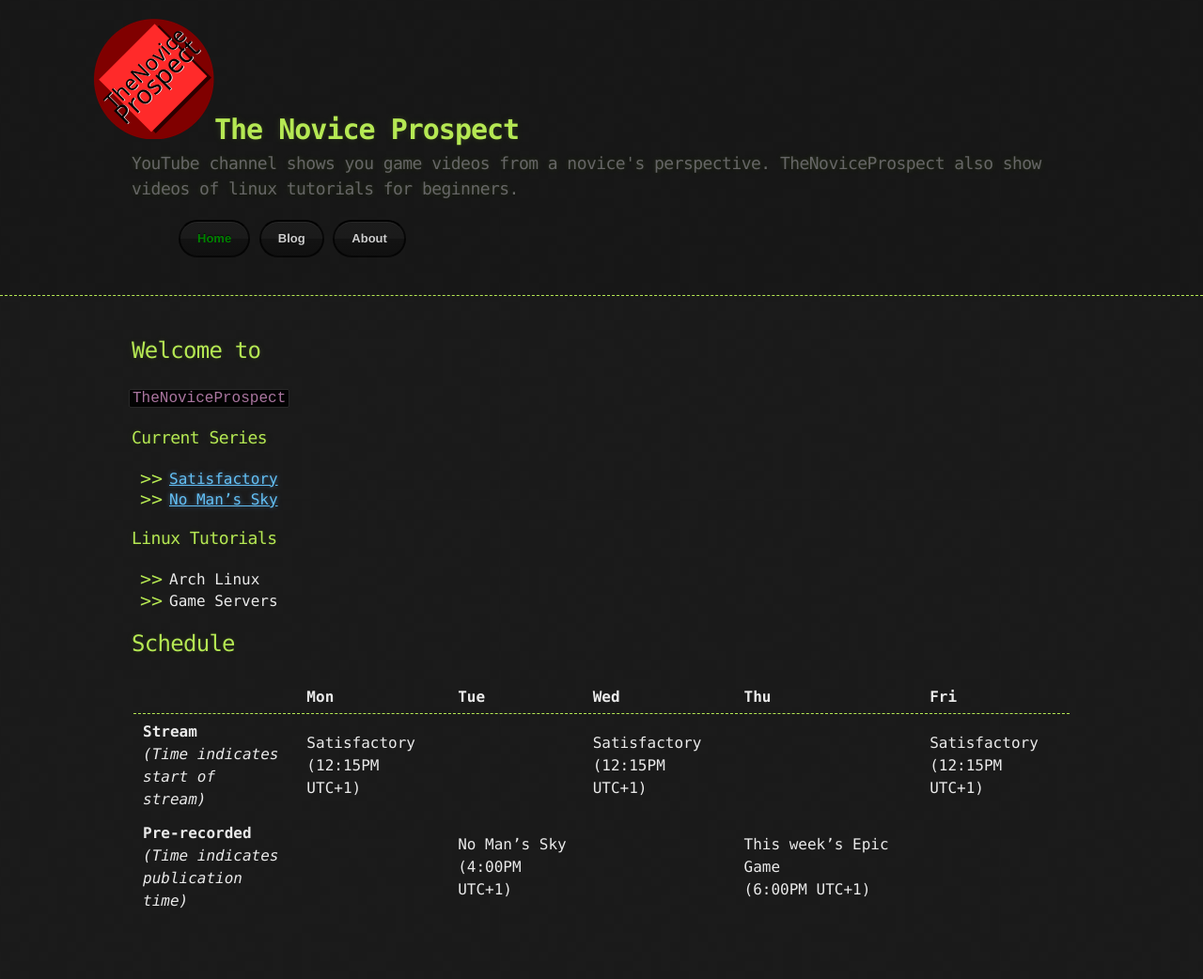
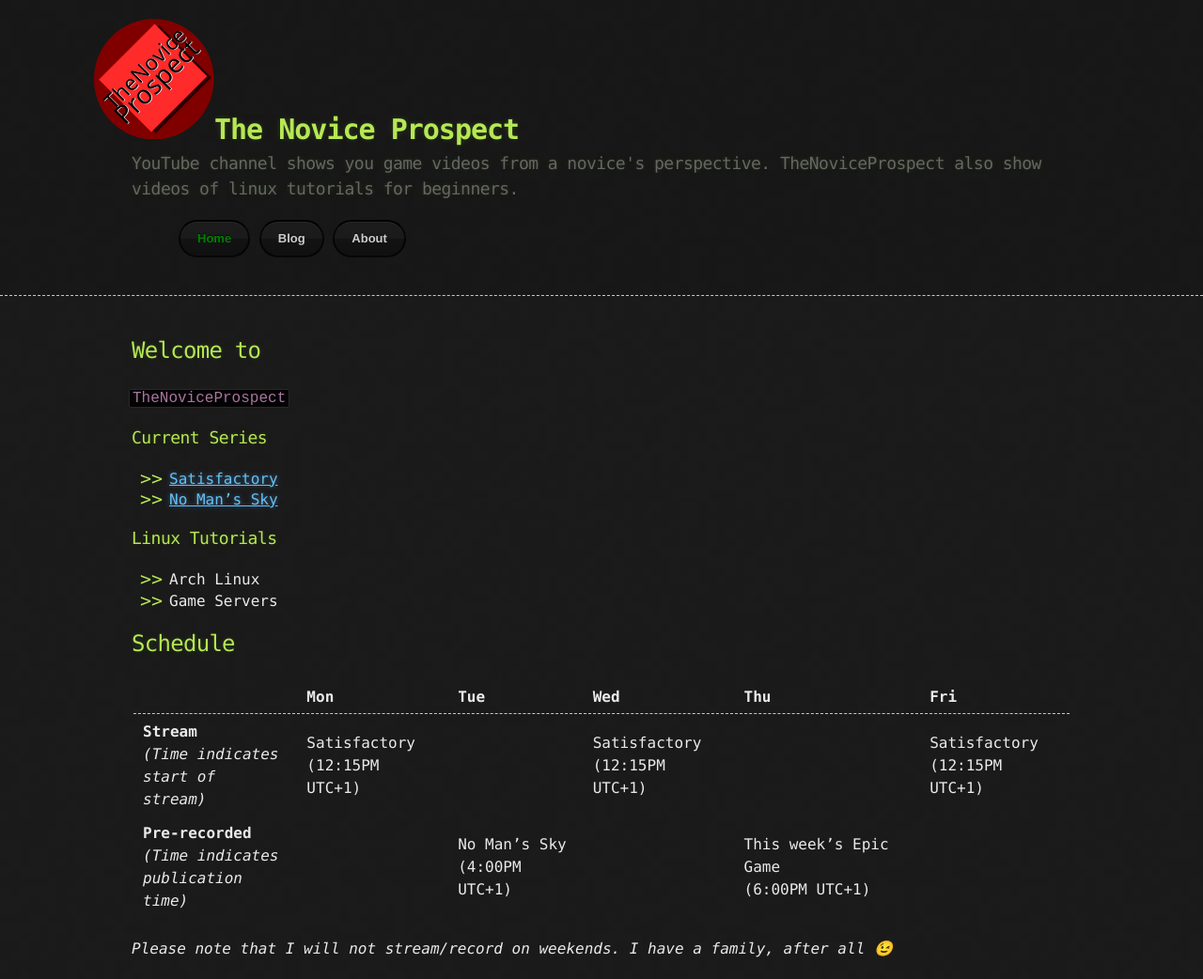
Before and after one commit to TheNoviceProspect/thenoviceprospect.github.io, a Jekyll site: the page built from index.md, in a window 1280 px wide. Shown: the whole page at 94% size. Built offline with Jekyll 4.4.1, drawn with Linux system fonts in a browser that asks for light colours; emoji names are drawn with the system emoji font; our own code applies the rules of GitHub Pages for plain Markdown files; before the commit the page ends 998 px from its top, so only the background shows below that.

Commit message:
added a note regarding weekends under the schedule

```diff
--- a/index.md
+++ b/index.md
@@ -25,3 +25,5 @@
 |------------------------------------------------------------|---------------------------------|--------------------------------|---------------------------------|-----------------------------------------|---------------------------------|
 | **Stream**<br>*(Time indicates <br>start of stream)*       | Satisfactory<br>(12:15PM UTC+1) |                                | Satisfactory<br>(12:15PM UTC+1) |                                         | Satisfactory<br>(12:15PM UTC+1) |
 | **Pre-recorded**<br>*(Time indicates<br>publication time)* |                                 | No Man's Sky<br>(4:00PM UTC+1) |                                 | This week's Epic Game<br>(6:00PM UTC+1) |                                 |
+
+*Please note that I will not stream/record on weekends. I have a family, after all :wink:*
```
